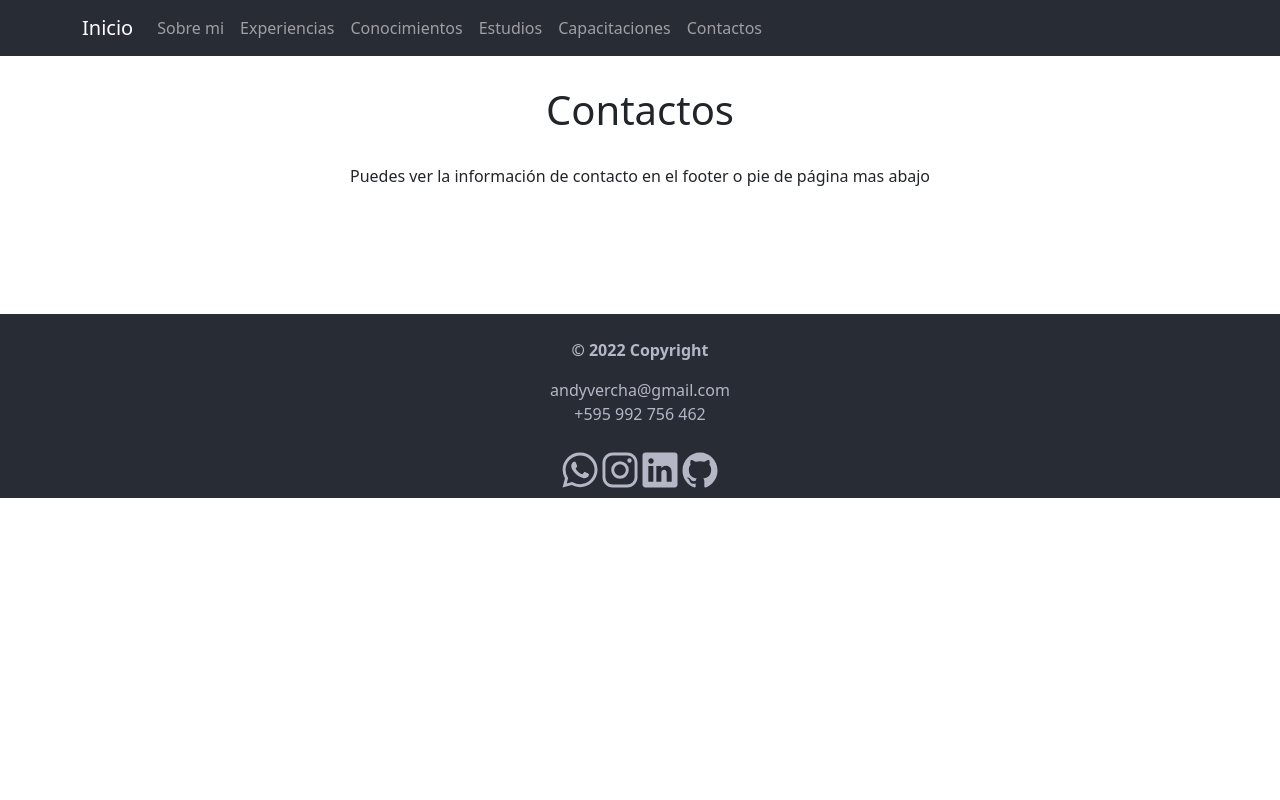
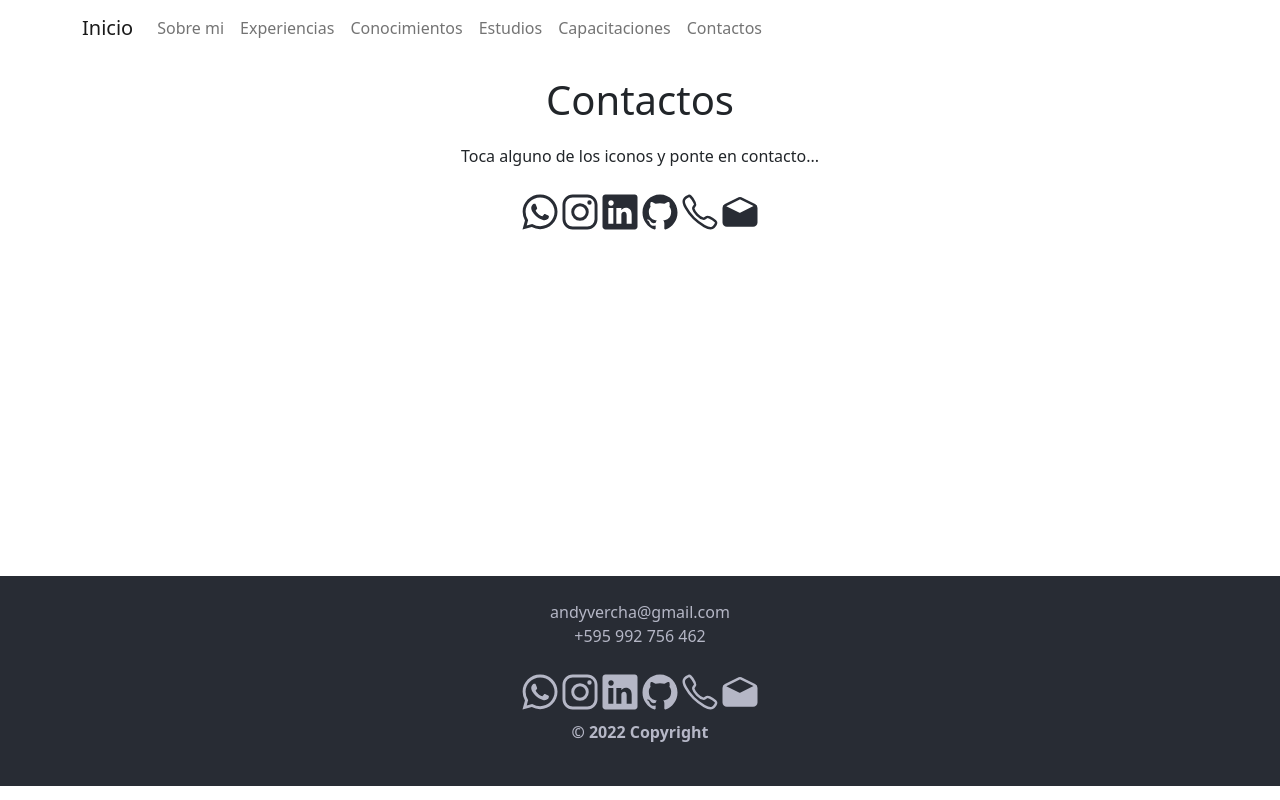
Before and after one commit to poravv/app-port-curricular-avvc, a React (Create React App) app: page /Contactos in a window 1280 px wide. Built offline with nearby package versions, Linux system fonts and the light colour scheme.

Commit message:
upd visual

```diff
--- a/src/App.css
+++ b/src/App.css
@@ -75,6 +75,10 @@ section {
   color: #B5B7C6;
 }
 
+.iconos_contact {
+  color: #282c34;
+}
+
 
 .task-container {
   /* border: 1px dotted pink; */
--- a/src/App.js
+++ b/src/App.js
@@ -5,9 +5,9 @@ import Footer from './layouts/Footer';
 function App() {
   return (
     <div className="App">
-      <NavigatorBar/>
+        <NavigatorBar />
       <footer>
-      <Footer />
+        <Footer />
       </footer>
     </div>
   );
--- a/src/componentes/Capacitaciones.js
+++ b/src/componentes/Capacitaciones.js
@@ -89,7 +89,7 @@ function Capacitaciones() {
 
     return (
             <section>
-                <h1 style={{ display: `flex`, justifyContent: `center`,margin:`30px` }}>Capacitaciones</h1>
+                <h1 style={{ display: `flex`, justifyContent: `center`,margin:`20px` }}>Capacitaciones</h1>
                 {
                     listaCapacitaciones.map((experiencia,index) => (
                          <MyCardSimple key={index+1} contenido={experiencia.contenido}/>
--- a/src/componentes/Contactos.js
+++ b/src/componentes/Contactos.js
@@ -1,18 +1,24 @@
 
+import { IoLogoInstagram, IoLogoWhatsapp, IoLogoLinkedin, IoLogoGithub, IoCallOutline, IoMailOpen } from 'react-icons/io5';
 
 const Contactos = () => {
     return (
-        <>
-            <section >
-                <h1 style={{ display: `flex`, justifyContent: `center`,margin:`30px` }}>Contactos</h1>
-                <div style={{ minHeight: `150px` }} className='container'>
-                    <div className='container'>
-                        <p>Puedes ver la información de contacto en el footer o pie de página mas abajo</p>
-
+        <section >
+            <h1 style={{ display: `flex`, justifyContent: `center`, margin: `20px` }}>Contactos</h1>
+            <div style={{ minHeight: `150px` }} className='container'>
+                <div className='container'>
+                    <p>Toca alguno de los iconos y ponte en contacto...</p>
+                    <div className='myfooter'>
+                        <a href="https://wa.me/595992756462" target='_black' ><h1><IoLogoWhatsapp className='iconos_contact' /></h1></a>
+                        <a href="https://www.instagram.com/_vienecadames_/" target='_black'><h1><IoLogoInstagram className='iconos_contact' /></h1></a>
+                        <a href="https://www.linkedin.com/in/andr%C3%A9s-valentin-vera-chavez-b3baa6188/" target='_black'><h1><IoLogoLinkedin className='iconos_contact' /></h1></a>
+                        <a href="https://github.com/poravv" target='_black'><h1><IoLogoGithub className='iconos_contact' /></h1></a>
+                        <a href="tel:+595992756462" target='_black'><h1><IoCallOutline className='iconos_contact' /></h1></a>
+                        <a href="mailto:andyvercha@gmail.com" target='_black'><h1><IoMailOpen className='iconos_contact' /></h1></a>
                     </div>
                 </div>
-            </section>
-        </>
+            </div>
+        </section>
     );
 }
 
--- /dev/null
+++ b/src/componentes/Error.js
@@ -0,0 +1,12 @@
+import React from 'react'
+
+export const Error = () => {
+    return (
+        <div style={{ alignItems:`center`, justifyContent:`center`,textAlign:`center`  }}>
+            <h1 style={{ color:`orange` }}>ERROR 404</h1>
+            <br/>
+            <h3>No se encuentra la pagina</h3>
+        </div>
+    );
+}
+export default Error;
--- a/src/componentes/Estudios.js
+++ b/src/componentes/Estudios.js
@@ -26,7 +26,7 @@ function Estudios() {
     return (
         <>
         <section>
-        <h1 style={{display: `flex`, justifyContent: `center`,margin:`30px` }}>Estudios</h1>
+        <h1 style={{display: `flex`, justifyContent: `center`,margin:`20px` }}>Estudios</h1>
             <div className="container d-flex justify-content-center">
             <div className="column">
                 <div className="row-md-4">
--- a/src/componentes/Experiencias.js
+++ b/src/componentes/Experiencias.js
@@ -71,7 +71,7 @@ function Experiencias() {
             }}
         >
             <div className="app">
-            <h1 style={{ display: `flex`, justifyContent: `center`,margin:`30px` }}>Experiencias</h1>
+            <h1 style={{ display: `flex`, justifyContent: `center`,margin:`20px` }}>Experiencias</h1>
                 <Droppable droppableId="tasks">
                     {(droppableProvided) => (
                         <ul
--- a/src/componentes/SobreMi.js
+++ b/src/componentes/SobreMi.js
@@ -1,7 +1,6 @@
 import { React } from "react";
 import { Container } from "react-bootstrap";
 import '../App.css';
-import imagen2 from '../assets/programacion3.png';
 
 const SobreMi = () => {
     return (
@@ -20,18 +19,12 @@ const SobreMi = () => {
                         más óptimas para cualquier problemática.
                     </p>
                     <p>
-                        Actualmente me encuentro realizando trabajos para una empresa, sin embargo también cumplo labores como desarrollador independiente para personas o empresas
-                    </p>
-                    <p>
-                        Resido hoy en día en la ciudad de Capiatá - Paraguay
+                        Actualmente me encuentro realizo trabajos para una empresa privada, sin embargo a su vez cumplo labores como desarrollador independiente para personas o empresas
                     </p>
                 </Container>
-
-
                     <div style={{ margin:`30px`}}>
-                        <img style={{ width:`300px` }} className='img' alt="img1" src={imagen2} />
+                        <img style={{ width:`500px`,borderRadius:`10px` }} className='img' alt="img1" src='https://static.wixstatic.com/media/9c808c_32d2e8877a334b3593c7120840168131~mv2.gif' />
                     </div>
-
             </div>
             <br />
         </section>
--- a/src/layouts/Footer.js
+++ b/src/layouts/Footer.js
@@ -1,27 +1,24 @@
 
-import { IoLogoInstagram, IoLogoWhatsapp, IoLogoLinkedin,IoLogoGithub } from 'react-icons/io5';
+import { IoLogoInstagram, IoLogoWhatsapp, IoLogoLinkedin, IoLogoGithub,IoCallOutline,IoMailOpen } from 'react-icons/io5';
+
 
 function Footer() {
     return (
-        <>
-            <section>
-
-                <div className='footer'>
+        <section >
+            <div className='footer' style={{ height: `210px` }}>
                 <br/>
-                    <p href="/"> <b>© 2022 Copyright</b> </p>
-                    <p>andyvercha@gmail.com<br />+595 992 756 462 </p>
-                    <div className='myfooter'>
-                        <a href="https://wa.me/595992756462"><h1><IoLogoWhatsapp className='iconos' /></h1></a>
-                        <a href="https://www.instagram.com/_vienecadames_/"><h1><IoLogoInstagram className='iconos' /></h1></a>
-                        <a href="https://www.linkedin.com/in/andr%C3%A9s-valentin-vera-chavez-b3baa6188/"><h1><IoLogoLinkedin className='iconos' /></h1></a>
-                        <a href="https://github.com/poravv"><h1><IoLogoGithub className='iconos' /></h1></a>
-
-                    </div>
-
+                <p>andyvercha@gmail.com<br />+595 992 756 462 </p>
+                <div className='myfooter'>
+                    <a href="https://wa.me/595992756462" target='_black' ><h1><IoLogoWhatsapp className='iconos' /></h1></a>
+                    <a href="https://www.instagram.com/_vienecadames_/" target='_black'><h1><IoLogoInstagram className='iconos' /></h1></a>
+                    <a href="https://www.linkedin.com/in/andr%C3%A9s-valentin-vera-chavez-b3baa6188/" target='_black'><h1><IoLogoLinkedin className='iconos' /></h1></a>
+                    <a href="https://github.com/poravv" target='_black'><h1><IoLogoGithub className='iconos' /></h1></a>
+                    <a href="tel:+595992756462" target='_black'><h1><IoCallOutline className='iconos' /></h1></a>
+                    <a href="mailto:andyvercha@gmail.com" target='_black'><h1><IoMailOpen className='iconos' /></h1></a>
                 </div>
-            </section>
-
-        </>
+                <p href="/">  <b>© 2022 Copyright</b> </p>
+            </div>
+        </section>
     );
 }
 export default Footer
--- a/src/layouts/NavBar.js
+++ b/src/layouts/NavBar.js
@@ -4,10 +4,9 @@ import { Outlet, Link } from 'react-router-dom';
 
 const NavBarV1 = () => {
     return (
-        <>
-            <header>
-                <Navbar fixed="absolute" className='navBg' variant='dark' expand="lg">
-                    <Container>
+        <div>
+            <Navbar fixed="absolute" expand="lg" >
+                <Container >
                     <Navbar.Brand as={Link} to='/'>Inicio</Navbar.Brand>
                     <Navbar.Toggle aria-controls="basic-navbar-nav" />
                     <Navbar.Collapse id="basic-navbar-nav">
@@ -24,10 +23,10 @@ const NavBarV1 = () => {
                     </Navbar.Collapse>
                 </Container>
             </Navbar>
-            </header>
-
-            <Outlet></Outlet>
-        </>
+            <div style={{minHeight:`500px` }}>
+                <Outlet />
+            </div>
+        </div>
     );
 }
 
--- a/src/layouts/NavigatorBar.js
+++ b/src/layouts/NavigatorBar.js
@@ -1,6 +1,7 @@
-import { BrowserRouter, Navigate, Route, Routes } from 'react-router-dom';
+import { BrowserRouter, Route, Routes } from 'react-router-dom';
 //Importamos componentes creados
 import Inicio from '../componentes/Inicio';
+import Error from '../componentes/Error';
 import SobreMi from '../componentes/SobreMi';
 import Experiencias from '../componentes/Experiencias';
 import Contactos from '../componentes/Contactos';
@@ -23,8 +24,7 @@ function NavigatorBar() {
             <Route path='Estudios' element={<Estudios />} />
             <Route path='Capacitaciones' element={<Capacitaciones />} />
             <Route path='Contactos' element={<Contactos />} />
-
-            <Route path='*' element={<Navigate replace to='/' />} />
+            <Route path='*' element={<Error replace to='/error' />} />
         </Route>
     </Routes>
 </BrowserRouter>
```
Lines whose indentation alone changed are shown as unchanged.
